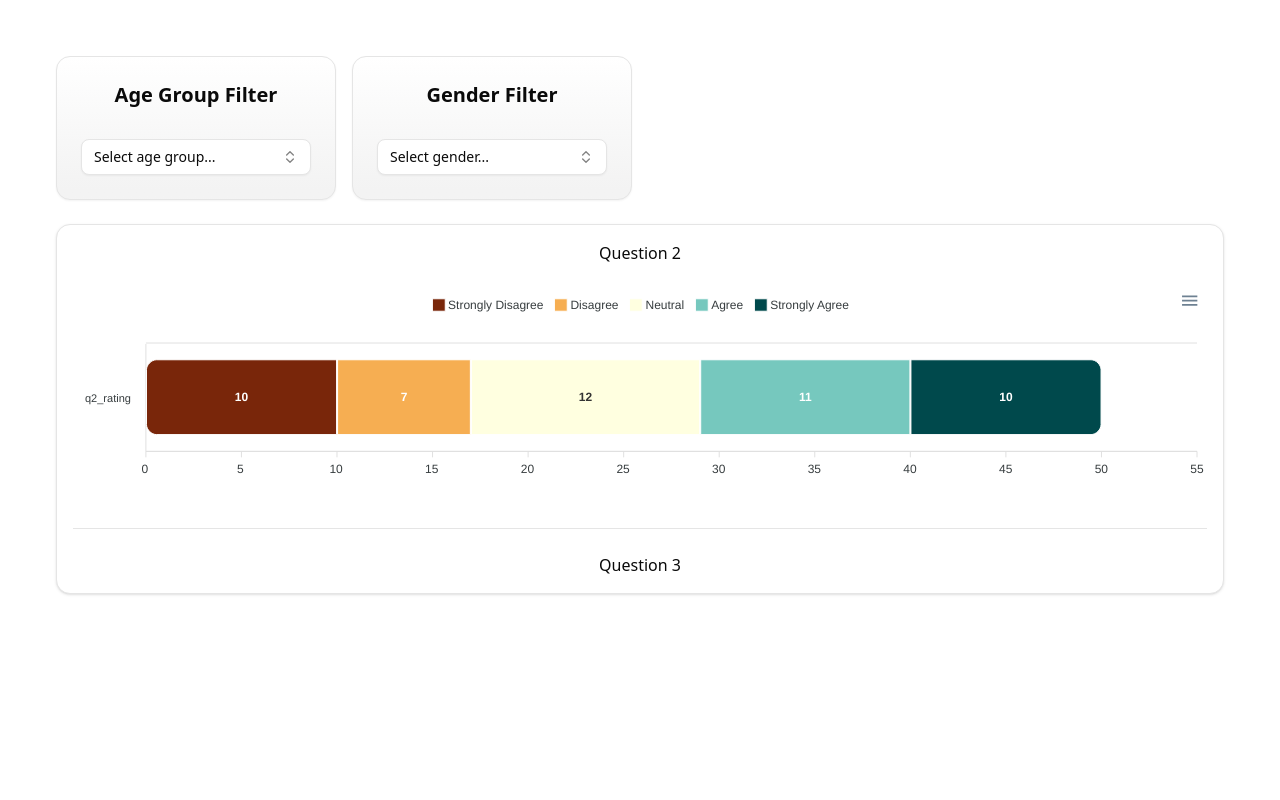
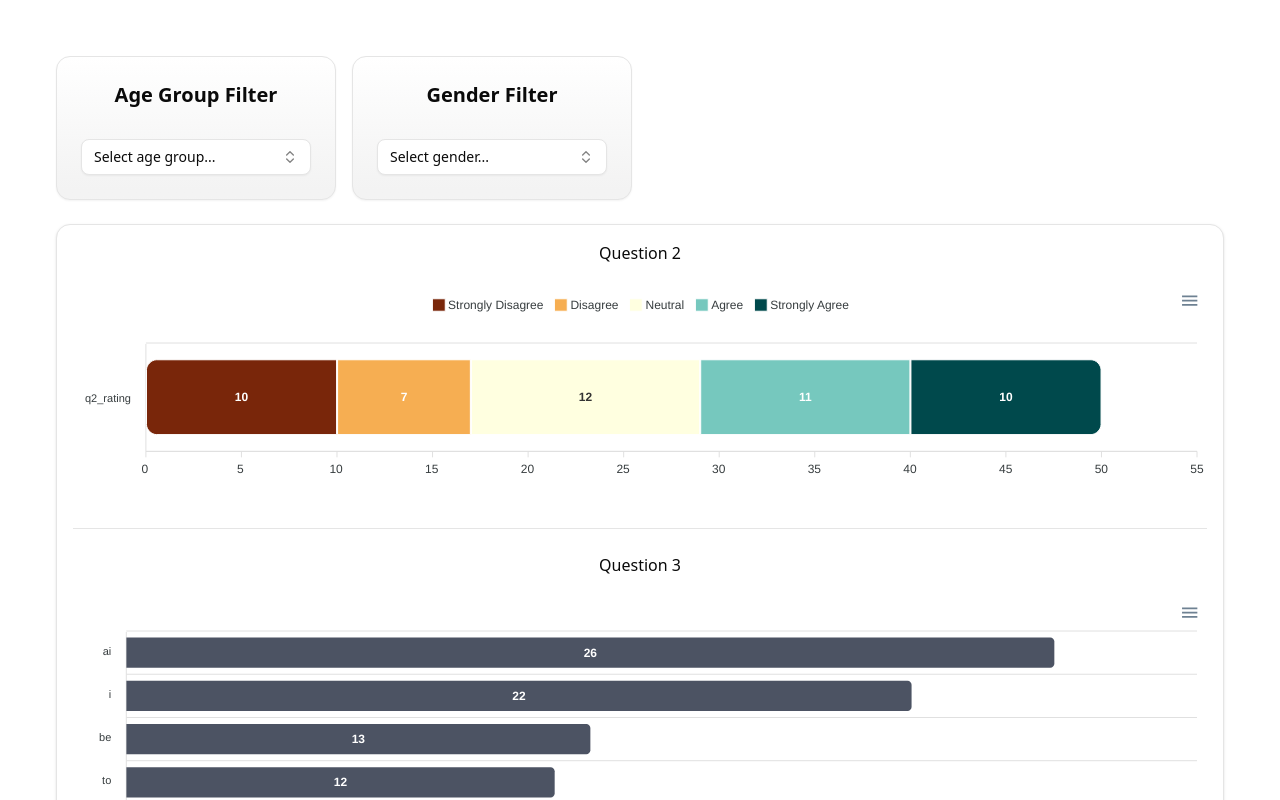
Before and after one commit to benkates/whispr-dashboard-app, a React (Vite) app: page / in a window 1280 px wide. Shown: the top 800 px of the page. Built offline with nearby package versions, Linux system fonts and the light colour scheme.

Commit message:
setup q3 vertical bar chart

```diff
--- a/src/App.tsx
+++ b/src/App.tsx
@@ -4,6 +4,7 @@ import "./App.css";
 import { fetchSurveyResponses, getUniqueValues } from "./fakeApi";
 import { MultiSelect } from "@/components/ui/combobox-multi";
 import { StackedBarChart } from "./components/stacked-bar-chart";
+import { VerticalBarChart } from "./components/vertical-bar-chart";
 
 const INIT_OPTIONS = [
   { value: "apple", label: "Apple" },
@@ -123,6 +124,7 @@ function App() {
                   <StackedBarChart data={responses} questionId="q2_rating" />
                   <hr />
                   <h3>Question 3</h3>
+                  <VerticalBarChart data={responses} questionId="q3_open" />
                 </Card>
               )}
             </div>
--- /dev/null
+++ b/src/components/vertical-bar-chart.tsx
@@ -0,0 +1,70 @@
+// @ts-nocheck
+import ReactApexChart from "react-apexcharts";
+const FILL_COLOR = "#2D3648";
+
+// @ts-expect-error quick fix
+export const VerticalBarChart = ({ data, questionId }) => {
+  // FUTURE ENHANCEMENT: remove stop words
+  // split words
+  const chartData = data
+    .map((d) => {
+      return {
+        data: d[questionId].split(" ").map((w) => w.toLowerCase()),
+      };
+    })
+    // pull out the array, flatten and reduce to a new object with word/count
+    .map((d) => d.data)
+    .flat()
+    // GH Copilot assist for word/count object ⬇️
+    .reduce((acc, word) => {
+      // Find if the word already exists in the accumulator
+      const existing = acc.find((item) => item.word === word);
+
+      if (existing) {
+        // If it exists, increment the count
+        existing.count += 1;
+      } else {
+        // If it doesn't exist, add a new object with count 1
+        acc.push({ word: word, count: 1 });
+      }
+
+      return acc;
+    }, [])
+    // sort descending top 10
+    .sort((a, b) => b.count - a.count)
+    .slice(0, 10);
+
+  const CONFIG = {
+    series: [{ data: chartData.map((d) => d.count) }],
+    options: {
+      chart: {
+        type: "bar",
+        height: 350,
+      },
+      fill: {
+        colors: [FILL_COLOR],
+      },
+      plotOptions: {
+        bar: {
+          borderRadius: 4,
+          borderRadiusApplication: "end",
+          horizontal: true,
+        },
+      },
+      xaxis: {
+        categories: chartData.map((d) => d.word),
+      },
+    },
+  };
+
+  return (
+    <>
+      <ReactApexChart
+        options={CONFIG.options}
+        series={CONFIG.series}
+        type="bar"
+        height={500}
+      />
+    </>
+  );
+};
```
